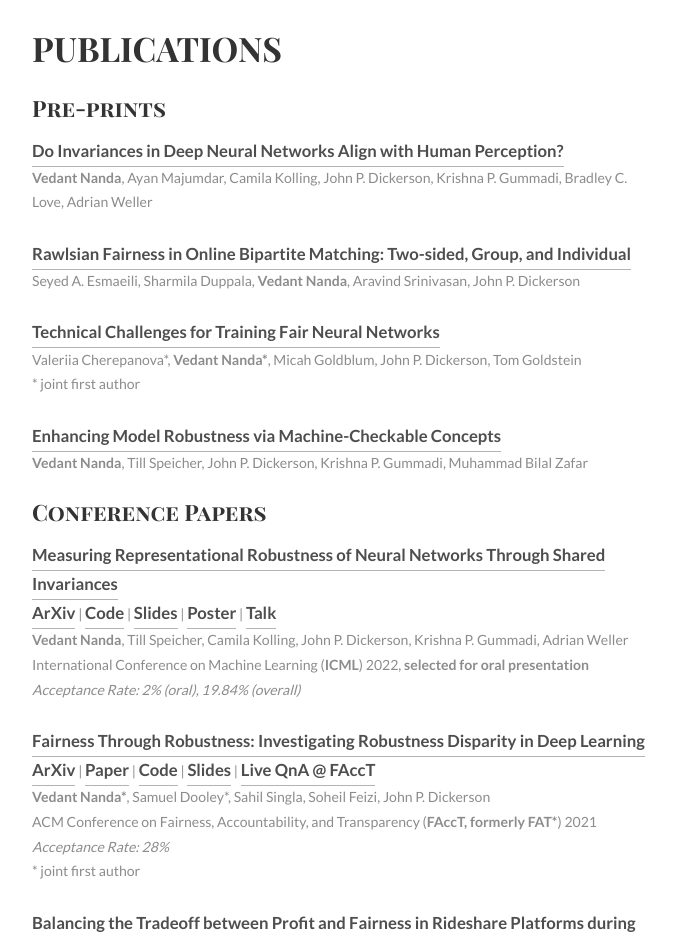
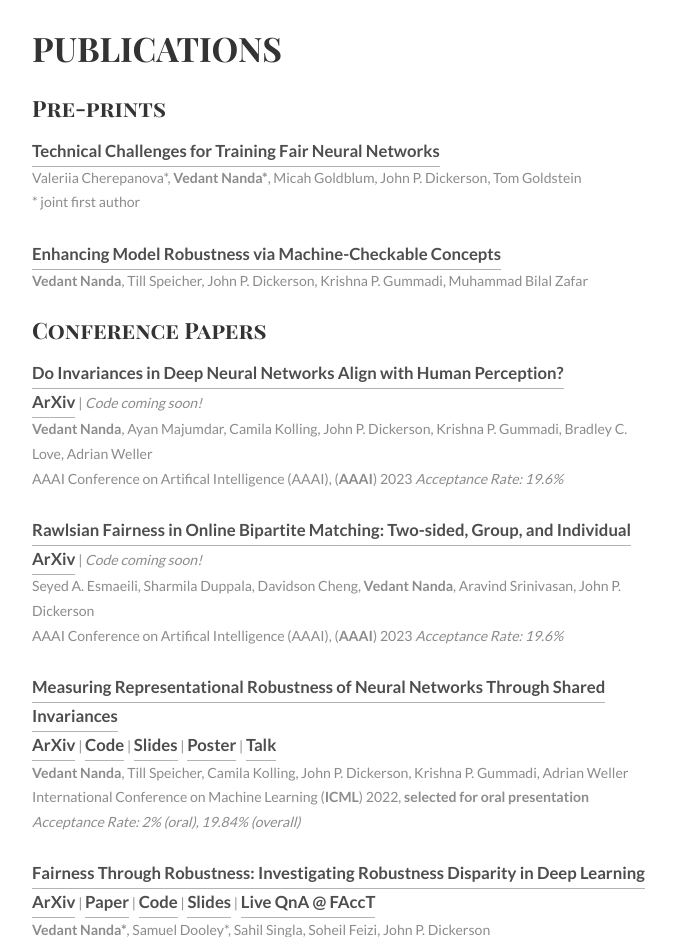
Before and after one commit to nvedant07/nvedant07.github.io, a plain HTML site: page index.html in a window 1280 px wide. Shown: the part 1280-2217 px from the top of the page, without its empty margins (297-973 px from the left). Drawn offline with Linux system fonts and the light colour scheme.

Commit message:
Add AAAI papers

```diff
--- a/index.html
+++ b/index.html
@@ -78,16 +78,6 @@
 		<div class="container">
 			<h1>Publications</h1>
 			<h2>Pre-prints</h2>
-            <ul class="work-list">
-                <li></li>
-                <li><a href="https://arxiv.org/abs/2111.14726" target="_blank">Do Invariances in Deep Neural Networks Align with Human Perception?</a></li>
-                <li><b>Vedant Nanda</b>, Ayan Majumdar, Camila Kolling, John P. Dickerson,  Krishna P. Gummadi, Bradley C. Love, Adrian Weller</li>
-            </ul>
-			<ul class="work-list">
-                <li></li>
-                <li><a href="https://arxiv.org/abs/2201.06021" target="_blank">Rawlsian Fairness in Online Bipartite Matching: Two-sided, Group, and Individual</a></li>
-                <li>Seyed A. Esmaeili, Sharmila Duppala, <b>Vedant Nanda</b>, Aravind Srinivasan, John P. Dickerson</li>
-            </ul>
 			<ul class="work-list">
                 <li></li>
                 <li><a href="http://arxiv.org/abs/2102.06764" target="_blank">Technical Challenges for Training Fair Neural Networks</a></li>
@@ -101,6 +91,20 @@
             </ul>
 
 			<h2>Conference Papers</h2>
+			<ul class="work-list">
+                <li></li>
+                <li><a href="https://arxiv.org/abs/2111.14726" target="_blank">Do Invariances in Deep Neural Networks Align with Human Perception?</a></li>
+				<li><a href="https://arxiv.org/abs/2111.14726" target="_blank">ArXiv</a> | <i>Code coming soon!</i>
+                <li><b>Vedant Nanda</b>, Ayan Majumdar, Camila Kolling, John P. Dickerson,  Krishna P. Gummadi, Bradley C. Love, Adrian Weller</li>
+				<li>AAAI Conference on Artifical Intelligence (AAAI), (<b>AAAI</b>) 2023 <i>Acceptance Rate: 19.6%</i></li>
+            </ul>
+			<ul class="work-list">
+                <li></li>
+                <li><a href="https://arxiv.org/abs/2201.06021" target="_blank">Rawlsian Fairness in Online Bipartite Matching: Two-sided, Group, and Individual</a></li>
+				<li><a href="https://arxiv.org/abs/2201.06021" target="_blank">ArXiv</a> | <i>Code coming soon!</i>
+                <li>Seyed A. Esmaeili, Sharmila Duppala, Davidson Cheng, <b>Vedant Nanda</b>, Aravind Srinivasan, John P. Dickerson</li>
+				<li>AAAI Conference on Artifical Intelligence (AAAI), (<b>AAAI</b>) 2023 <i>Acceptance Rate: 19.6%</i></li>
+            </ul>
 			<ul class="work-list">
                 <li></li>
                 <li><a href="https://arxiv.org/abs/2206.11939" target="_blank">Measuring Representational Robustness of Neural Networks Through Shared Invariances</a></li>
```
